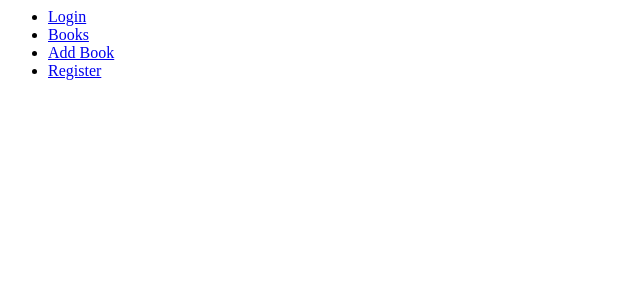
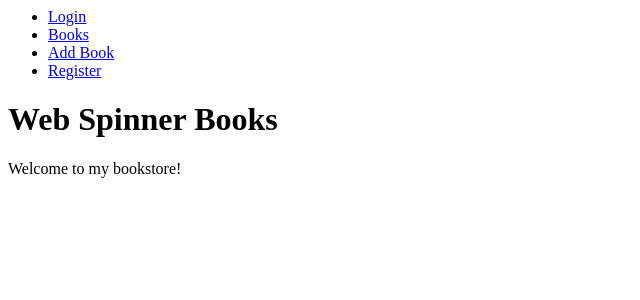
Before and after one commit to heathertill/website-content, a React app: page /jumbo in a window 1280 px wide. Shown: the top 300 px of the page, without its empty margins (0-640 px from the left). Built offline with nearby package versions, Linux system fonts and the light colour scheme.

Commit message:
-login working

```diff
--- a/src/client/App.tsx
+++ b/src/client/App.tsx
@@ -5,6 +5,7 @@ import './scss/app';
 
 import Form from './components/shared/Form';
 import Navbar from './components/shared/Navbar';
+import Jumbo from './components/shared/Jumbo';
 import Login from './components/admin/Login';
 
 
@@ -15,6 +16,7 @@ const App: React.SFC<AppProps> = () => {
             <main className="container">
                 <Navbar />
                 <Switch>
+                    <Route exact path='/jumbo' component={Jumbo} />
                     <Route exact path='/' component={Form} />
                     <Route exact path='/login' component={Login} />
                 </Switch>
--- a/src/client/components/admin/Login.tsx
+++ b/src/client/components/admin/Login.tsx
@@ -12,6 +12,7 @@ const Login: React.SFC<LoginProps> = ({ history }) => {
     const [logStatus, setLogStatus] = useState(true);
 
     const handleLogin = async (e: React.FormEvent<HTMLFormElement>) => {
+        console.log('logStat', logStatus);
         e.preventDefault();
         let body = {
             email,
@@ -24,6 +25,7 @@ const Login: React.SFC<LoginProps> = ({ history }) => {
                 if (result.role) {
                     setLogStatus(true);
                     history.push('/');
+                    console.log('logStat2', logStatus)
                     location.reload();
                 }
             } else {
--- /dev/null
+++ b/src/client/components/shared/Jumbo.tsx
@@ -0,0 +1,19 @@
+import * as React from 'react';
+import { Component } from 'react';
+
+export interface JumboProps {
+
+}
+
+const Jumbo: React.SFC<JumboProps> = () => {
+    return (
+        <div className="jumbotron jumbotron-fluid">
+            <div className="container text-center">
+                <h1 className="display-4">Web Spinner Books</h1>
+                <p>Welcome to my bookstore!</p>
+            </div>
+        </div>
+    );
+}
+
+export default Jumbo;
```
